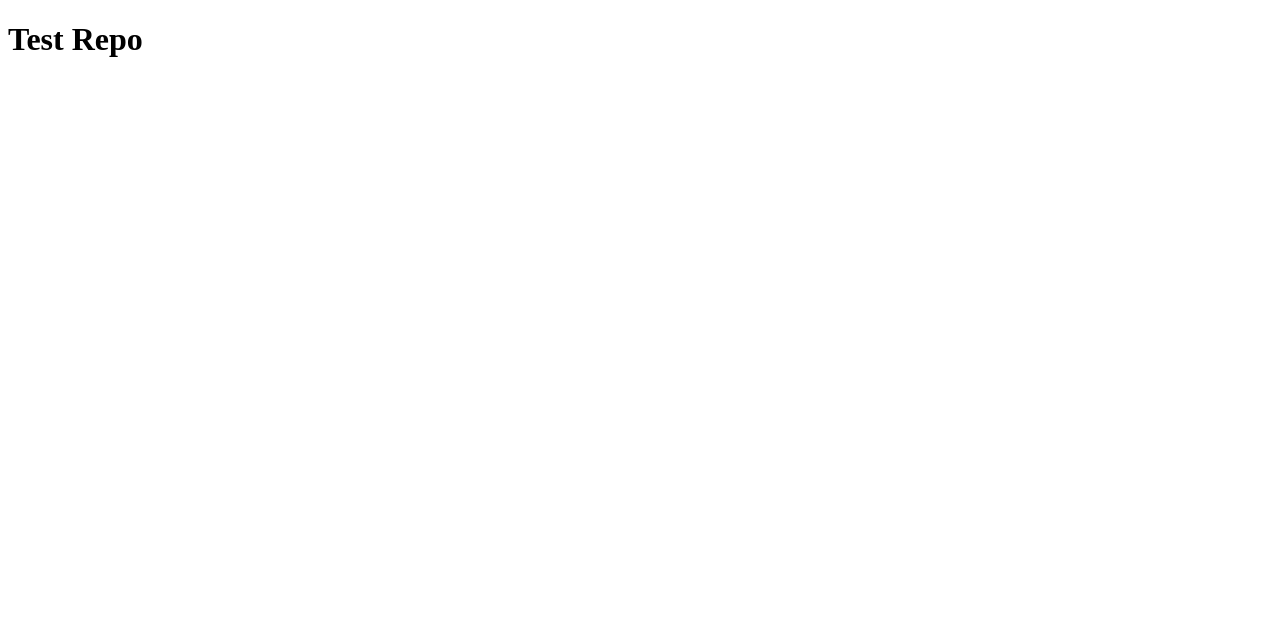
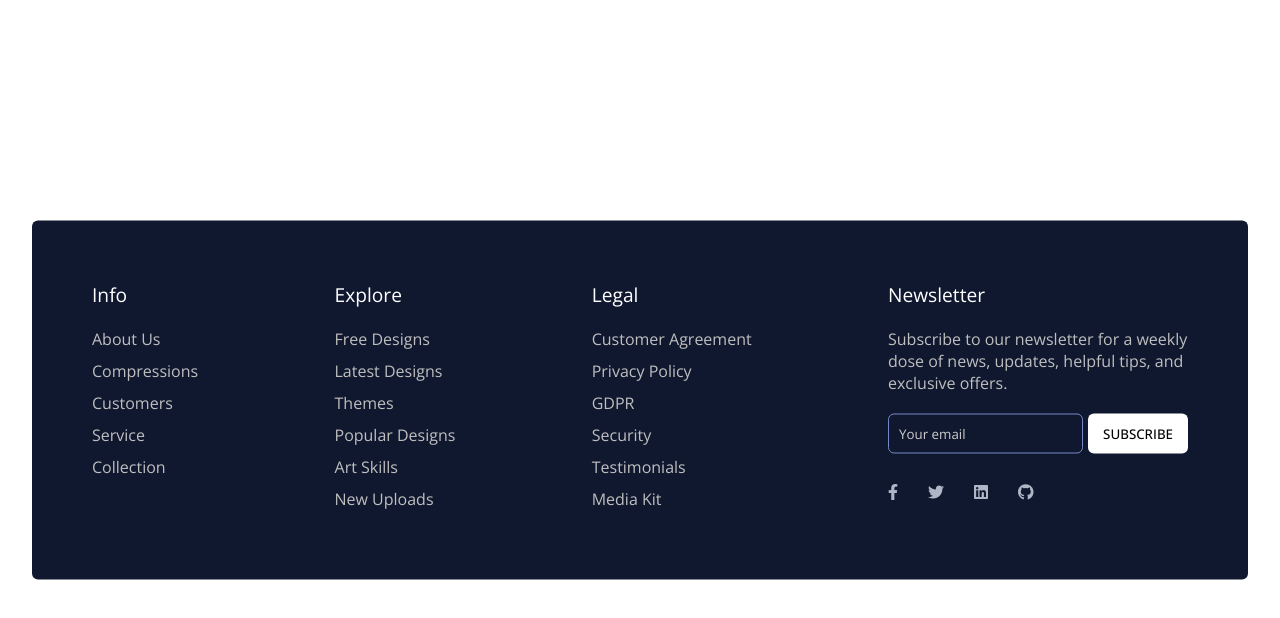
Before and after one commit to HaseebJaved007-code/test-repo, a plain HTML site: page index.html in a window 1280 px wide. Drawn offline with nearby package versions, Linux system fonts and the light colour scheme.

Commit message:
added footer

```diff
--- a/index.html
+++ b/index.html
@@ -1,14 +1,68 @@
 <!DOCTYPE html>
+<!-- Coding By CodingNepal - www.codingnepalweb.com -->
 <html lang="en">
-<head>
-    <meta charset="UTF-8">
-    <meta name="viewport" content="width=device-width, initial-scale=1.0">
-    <title>Document</title>
-    <link rel="stylesheet" href="style.css">
-</head>
-<body>
-    <h1>Test Repo</h1>
-
-    <script src="app.js"></script>
-</body>
+  <head>
+    <meta charset="UTF-8" />
+    <meta name="viewport" content="width=device-width, initial-scale=1.0" />
+    <title>Responsive Footer HTML and CSS | CodingNepal</title>
+    <!-- Fonts Links For Icon -->
+    <link rel="stylesheet" href="https://cdnjs.cloudflare.com/ajax/libs/font-awesome/6.4.2/css/all.min.css" />
+    <link rel="stylesheet" href="style.css" />
+  </head>
+  <body>
+    <section class="footer">
+      <div class="footer-row">
+        <div class="footer-col">
+          <h4>Info</h4>
+          <ul class="links">
+            <li><a href="#">About Us</a></li>
+            <li><a href="#">Compressions</a></li>
+            <li><a href="#">Customers</a></li>
+            <li><a href="#">Service</a></li>
+            <li><a href="#">Collection</a></li>
+          </ul>
+        </div>
+        <div class="footer-col">
+          <h4>Explore</h4>
+          <ul class="links">
+            <li><a href="#">Free Designs</a></li>
+            <li><a href="#">Latest Designs</a></li>
+            <li><a href="#">Themes</a></li>
+            <li><a href="#">Popular Designs</a></li>
+            <li><a href="#">Art Skills</a></li>
+            <li><a href="#">New Uploads</a></li>
+          </ul>
+        </div>
+        <div class="footer-col">
+          <h4>Legal</h4>
+          <ul class="links">
+            <li><a href="#">Customer Agreement</a></li>
+            <li><a href="#">Privacy Policy</a></li>
+            <li><a href="#">GDPR</a></li>
+            <li><a href="#">Security</a></li>
+            <li><a href="#">Testimonials</a></li>
+            <li><a href="#">Media Kit</a></li>
+          </ul>
+        </div>
+        <div class="footer-col">
+          <h4>Newsletter</h4>
+          <p>
+            Subscribe to our newsletter for a weekly dose
+            of news, updates, helpful tips, and
+            exclusive offers.
+          </p>
+          <form action="#">
+            <input type="text" placeholder="Your email" required>
+            <button type="submit">SUBSCRIBE</button>
+          </form>
+          <div class="icons">
+            <i class="fa-brands fa-facebook-f"></i>
+            <i class="fa-brands fa-twitter"></i>
+            <i class="fa-brands fa-linkedin"></i>
+            <i class="fa-brands fa-github"></i>
+          </div>
+        </div>
+      </div>
+    </section>
+  </body>
 </html>
--- a/style.css
+++ b/style.css
@@ -0,0 +1,114 @@
+@import url('https://fonts.googleapis.com/css2?family=Open+Sans:wght@300;400;500;600;700&display=swap');
+* {
+  margin: 0;
+  padding: 0;
+  box-sizing: border-box;
+  font-family: 'Open Sans', sans-serif;
+}
+.footer {
+  position: absolute;
+  top: 50%;
+  left: 50%;
+  transform: translate(-50%, -50%);
+  max-width: 1280px;
+  width: 95%;
+  background: #10182F;
+  border-radius: 6px;
+}
+.footer .footer-row {
+  display: flex;
+  flex-wrap: wrap;
+  justify-content: space-between;
+  gap: 3.5rem;
+  padding: 60px;
+}
+.footer-row .footer-col h4 {
+  color: #fff;
+  font-size: 1.2rem;
+  font-weight: 400;
+}
+.footer-col .links {
+  margin-top: 20px;
+}
+.footer-col .links li {
+  list-style: none;
+  margin-bottom: 10px;
+}
+.footer-col .links li a {
+  text-decoration: none;
+  color: #bfbfbf;
+}
+.footer-col .links li a:hover {
+  color: #fff;
+}
+.footer-col p {
+  margin: 20px 0;
+  color: #bfbfbf;
+  max-width: 300px;
+}
+.footer-col form {
+  display: flex;
+  gap: 5px;
+}
+.footer-col input {
+  height: 40px;
+  border-radius: 6px;
+  background: none;
+  width: 100%;
+  outline: none;
+  border: 1px solid #7489C6 ;
+  caret-color: #fff;
+  color: #fff;
+  padding-left: 10px;
+}
+.footer-col input::placeholder {
+  color: #ccc;
+}
+ .footer-col form button {
+  background: #fff;
+  outline: none;
+  border: none;
+  padding: 10px 15px;
+  border-radius: 6px;
+  cursor: pointer;
+  font-weight: 500;
+  transition: 0.2s ease;
+}
+.footer-col form button:hover {
+  background: #cecccc;
+}
+.footer-col .icons {
+  display: flex;
+  margin-top: 30px;
+  gap: 30px;
+  cursor: pointer;
+}
+.footer-col .icons i {
+  color: #afb6c7;
+}
+.footer-col .icons i:hover  {
+  color: #fff;
+}
+@media (max-width: 768px) {
+  .footer {
+    position: relative;
+    bottom: 0;
+    left: 0;
+    transform: none;
+    width: 100%;
+    border-radius: 0;
+  }
+  .footer .footer-row {
+    padding: 20px;
+    gap: 1rem;
+  }
+  .footer-col form {
+    display: block;
+  }
+  .footer-col form :where(input, button) {
+    width: 100%;
+  }
+  .footer-col form button {
+    margin: 10px 0 0 0;
+  }
+}
```
